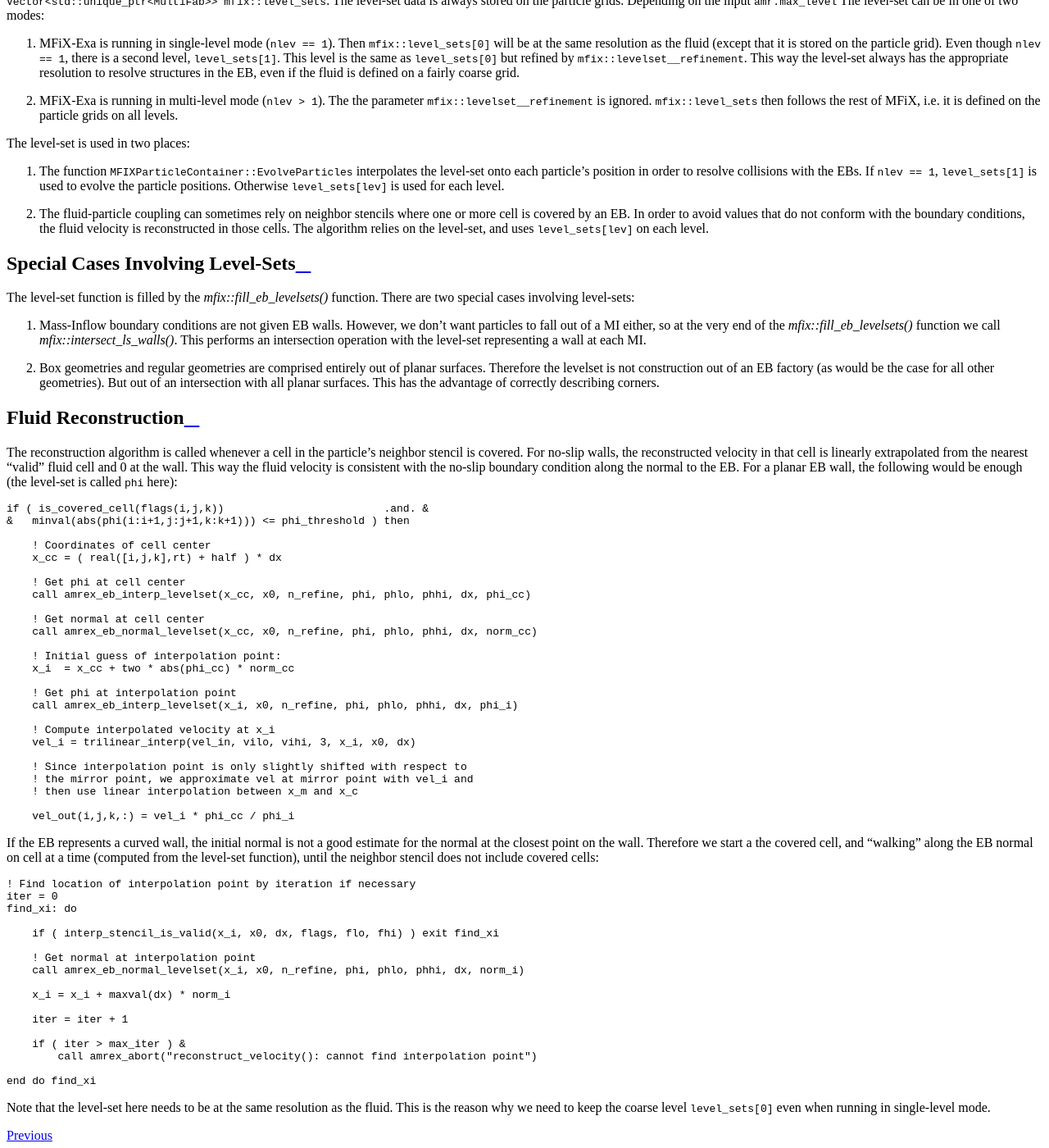
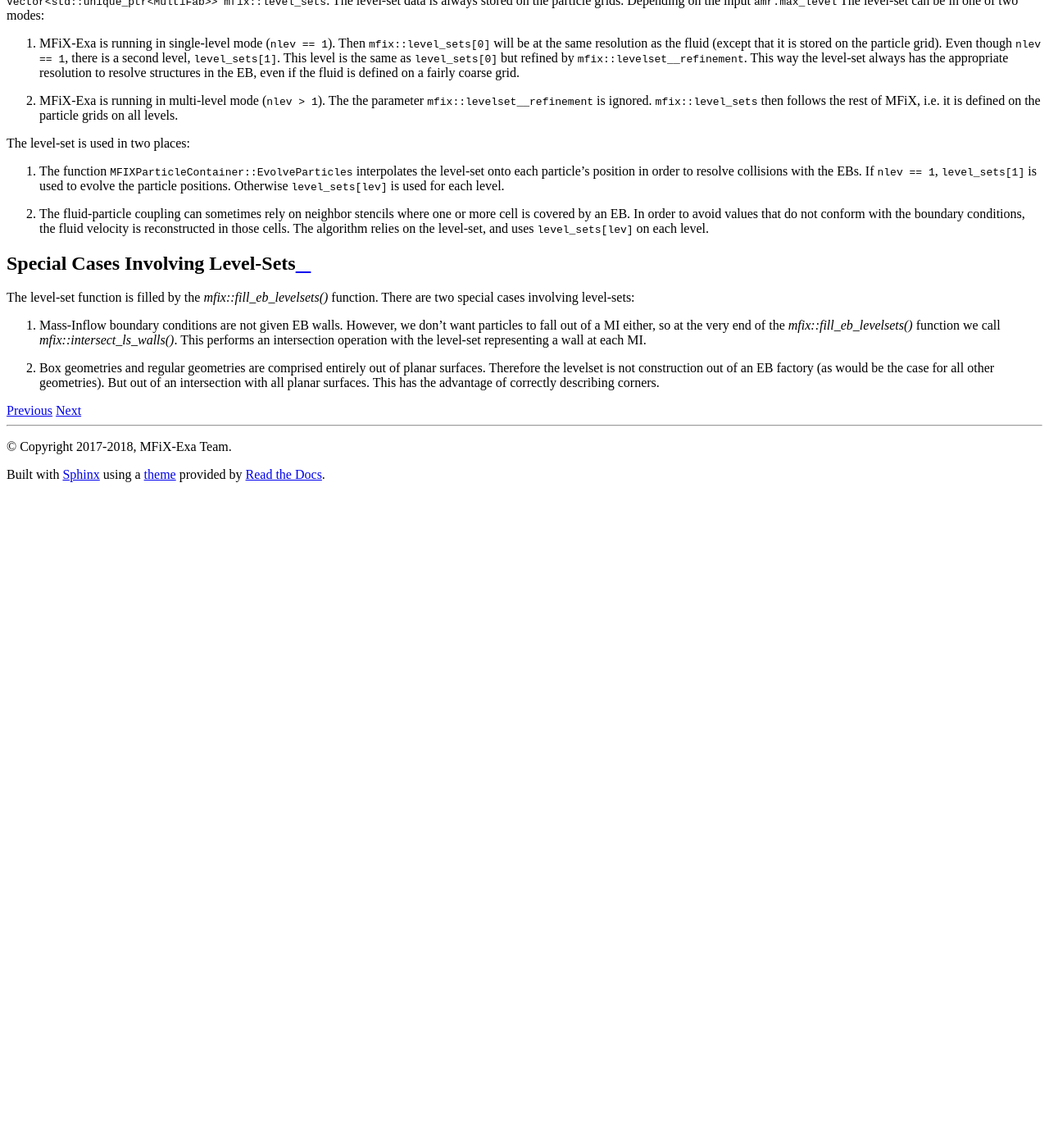
Before and after one commit to mwm126/MFIX-Exa, a Sphinx documentation site: the page built from docs/source/EBWalls.rst, in a window 1280 px wide and 1400 px high, scrolled down 3720 px. Shown: the whole window at 82% size. Built offline with Sphinx 7.4.7 and the Read the Docs theme 2.0.0, drawn with Linux system fonts in a browser that asks for light colours; pages that are not in the unit, such as notebooks, are missing from menus; after the commit the page ends 4316 px from its top, so only the background shows below that; some of the changed text lies outside the part shown.

```diff
--- a/docs/source/EBWalls.rst
+++ b/docs/source/EBWalls.rst
@@ -303,82 +303,6 @@ There are two special cases involving level-sets:
    would be the case for all other geometries). But out of an intersection with
    all planar surfaces. This has the advantage of correctly describing corners.
 
-
-Fluid Reconstruction
---------------------
-
-The reconstruction algorithm is called whenever a cell in the particle's
-neighbor stencil is covered. For no-slip walls, the reconstructed velocity in
-that cell is linearly extrapolated from the nearest "valid" fluid cell and 0 at
-the wall. This way the fluid velocity is consistent with the no-slip boundary
-condition along the normal to the EB. For a planar EB wall, the following would
-be enough (the level-set is called :fortran:`phi` here):
-
-.. highlight:: fortran
-
-::
-
-   if ( is_covered_cell(flags(i,j,k))                         .and. &
-   &   minval(abs(phi(i:i+1,j:j+1,k:k+1))) <= phi_threshold ) then
-
-       ! Coordinates of cell center
-       x_cc = ( real([i,j,k],rt) + half ) * dx
-
-       ! Get phi at cell center
-       call amrex_eb_interp_levelset(x_cc, x0, n_refine, phi, phlo, phhi, dx, phi_cc)
-
-       ! Get normal at cell center
-       call amrex_eb_normal_levelset(x_cc, x0, n_refine, phi, phlo, phhi, dx, norm_cc)
-
-       ! Initial guess of interpolation point:
-       x_i  = x_cc + two * abs(phi_cc) * norm_cc
-
-       ! Get phi at interpolation point
-       call amrex_eb_interp_levelset(x_i, x0, n_refine, phi, phlo, phhi, dx, phi_i)
-
-       ! Compute interpolated velocity at x_i
-       vel_i = trilinear_interp(vel_in, vilo, vihi, 3, x_i, x0, dx)
-
-       ! Since interpolation point is only slightly shifted with respect to
-       ! the mirror point, we approximate vel at mirror point with vel_i and
-       ! then use linear interpolation between x_m and x_c
-
-       vel_out(i,j,k,:) = vel_i * phi_cc / phi_i
-
-
-If the EB represents a curved wall, the initial normal is not a good estimate
-for the normal at the closest point on the wall. Therefore we start a the
-covered cell, and "walking" along the EB normal on cell at a time (computed from
-the level-set function), until the neighbor stencil does not include covered
-cells:
-
-.. highlight:: fortran
-
-::
-
-   ! Find location of interpolation point by iteration if necessary
-   iter = 0
-   find_xi: do
-
-       if ( interp_stencil_is_valid(x_i, x0, dx, flags, flo, fhi) ) exit find_xi
-
-       ! Get normal at interpolation point
-       call amrex_eb_normal_levelset(x_i, x0, n_refine, phi, phlo, phhi, dx, norm_i)
-
-       x_i = x_i + maxval(dx) * norm_i
-
-       iter = iter + 1
-
-       if ( iter > max_iter ) &
-           call amrex_abort("reconstruct_velocity(): cannot find interpolation point")
-
-   end do find_xi
-
-Note that the level-set here needs to be at the same resolution as the fluid.
-This is the reason why we need to keep the coarse level :cpp:`level_sets[0]`
-even when running in single-level mode.
-
-
 .. _AMReX EB documentation: https://amrex-codes.github.io/amrex/docs_html/EB_Chapter.html
 .. _AMReX Level-Set documentation: https://amrex-codes.github.io/amrex/docs_html/EB.html#level-sets
 .. _AMReX geometry documentation: https://amrex-codes.github.io/amrex/docs_html/EB.html#initializing-the-geometric-database
--- a/docs/source/index.rst
+++ b/docs/source/index.rst
@@ -27,6 +27,7 @@ the master branch at the beginning of each month.
    Fluids_Chapter
    Particles_Chapter
    EB
+   Debugging
 
 Notice
 ------
```
Also changed, not shown: docs/source/Debugging.rst (added, +46 -0 lines).
